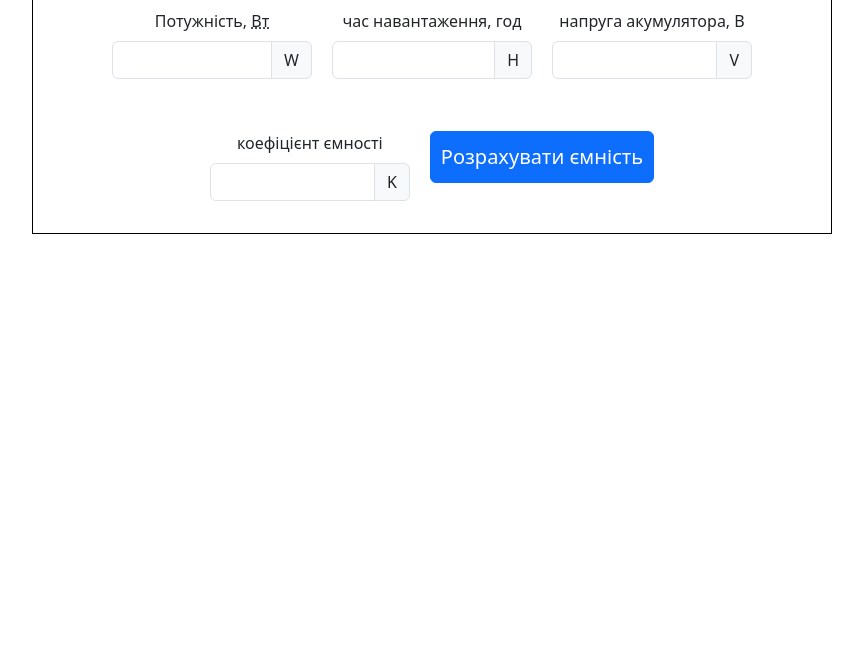
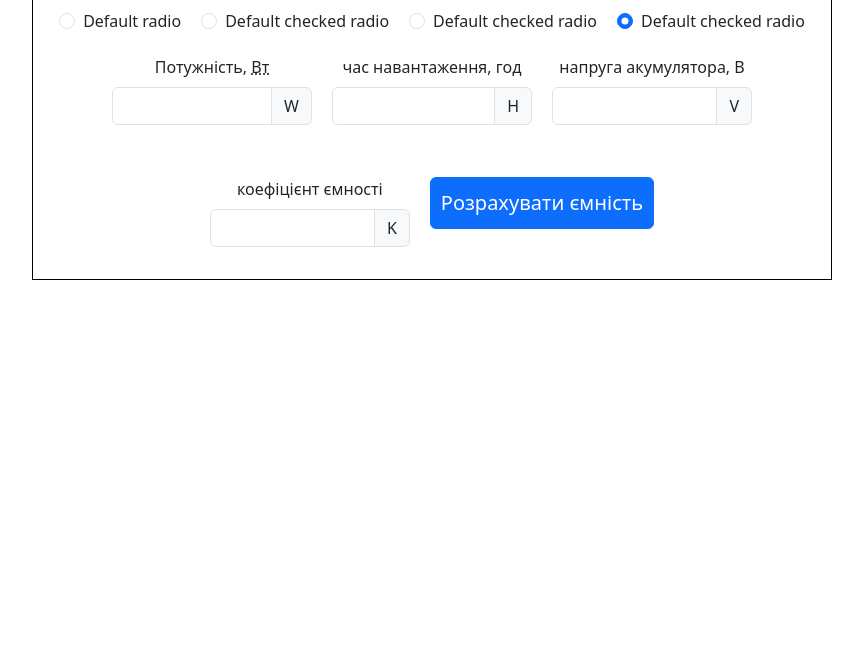
Before and after one commit to oleksandrhofner/accumulators-calculator, a plain HTML site: page index.html in a window 1280 px wide. Shown: the part 136-800 px from the top of the page, without its empty margins (208-1071 px from the left). Drawn offline with nearby package versions, Linux system fonts and the light colour scheme.

Commit message:
add radiobuttons

```diff
--- a/index.html
+++ b/index.html
@@ -14,10 +14,36 @@
   </head>
   <body>
     <main>
+        <!-- Start section calculate the capacity of an accumulators -->
         <section class="calculator-section">
-
             <div class="calculator">
                 <h1>Розрахунок ємності акумуляторної батареї для ДБЖ & Інвертор</h1>
+                                        <!-- Start radiobuttons -->
+                                        <div class="form-check">
+                                            <input class="form-check-input" type="radio" name="flexRadioDefault" id="flexRadioDefault1">
+                                            <label class="form-check-label" for="flexRadioDefault1">
+                                              Default radio
+                                            </label>
+                                          </div>
+                                          <div class="form-check">
+                                            <input class="form-check-input" type="radio" name="flexRadioDefault" id="flexRadioDefault2" checked>
+                                            <label class="form-check-label" for="flexRadioDefault2">
+                                              Default checked radio
+                                            </label>
+                                          </div>
+                                          <div class="form-check">
+                                            <input class="form-check-input" type="radio" name="flexRadioDefault" id="flexRadioDefault2" checked>
+                                            <label class="form-check-label" for="flexRadioDefault2">
+                                              Default checked radio
+                                            </label>
+                                          </div>
+                                          <div class="form-check">
+                                            <input class="form-check-input" type="radio" name="flexRadioDefault" id="flexRadioDefault2" checked>
+                                            <label class="form-check-label" for="flexRadioDefault2">
+                                              Default checked radio
+                                            </label>
+                                          </div>
+                                        <!-- End radiobuttons -->
                 <div class="mb-3">
                     <label for="basic-url" class="form-label">Потужність, <abbr title="Потужність підключеного обладнання">Вт</abbr></label>
                     <div class="input-group mb-3">
@@ -51,7 +77,7 @@
                 </div>
             </div>
         </section>
-
+       <!-- End section calculate the capacity of an accumulators-->
     </main>
       <footer>
 
```
